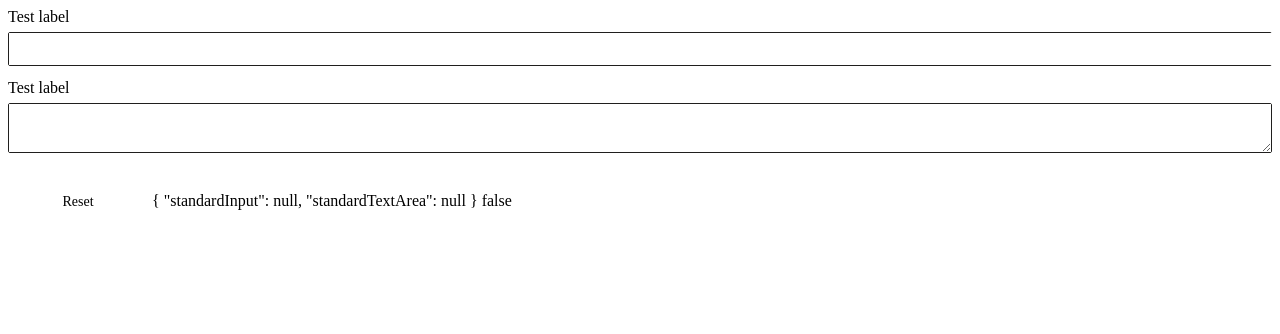
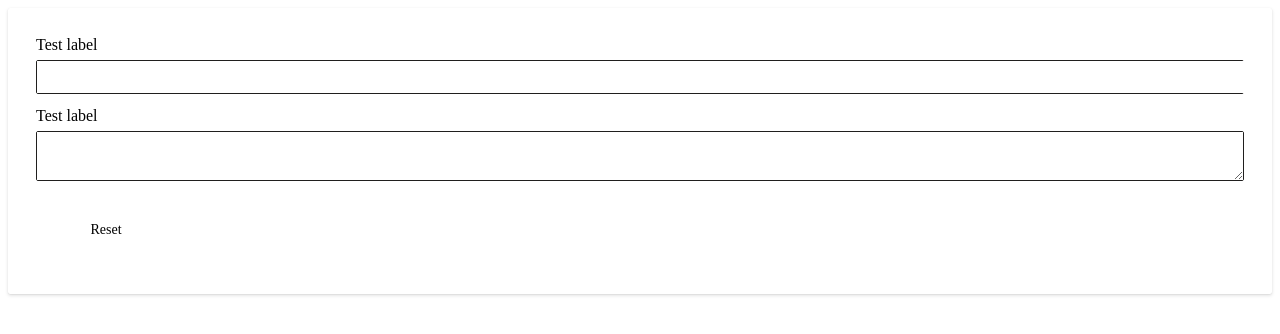
Before and after one commit to Dud3core-webdev/ngx-fluent-design-ui, an Angular app: page / in a window 1280 px wide. Shown: the top 334 px of the page. Built offline with nearby package versions, Linux system fonts and the light colour scheme.

Commit message:
bumped up package version, updated README, put test form into a card

```diff
--- a/projects/ngx-fluent-design/package.json
+++ b/projects/ngx-fluent-design/package.json
@@ -1,6 +1,6 @@
 {
   "name": "ngx-fluent-design",
-  "version": "0.0.5",
+  "version": "0.0.6",
   "peerDependencies": {
     "@angular/common": "^11.2.14",
     "@angular/core": "^11.2.14"
--- a/src/app/app.component.html
+++ b/src/app/app.component.html
@@ -1,4 +1,5 @@
 <div class="container">
+    <ngx-fluent-design-card>
         <form [formGroup]="testFormGroup">
             <ngx-fluent-design-standard-input
                 [label]="'Test label'">
@@ -21,8 +22,6 @@
                 (clicked)="testFormGroup.reset()">
                 Reset
             </ngx-fluent-design-compound-button>
-
-        {{testFormGroup.value | json}}
-        {{testFormGroup.valid | json}}
         </form>
+    </ngx-fluent-design-card>
 </div>
```
Also changed, not shown: projects/ngx-fluent-design/README.md. Lines whose indentation alone changed are shown as unchanged.
